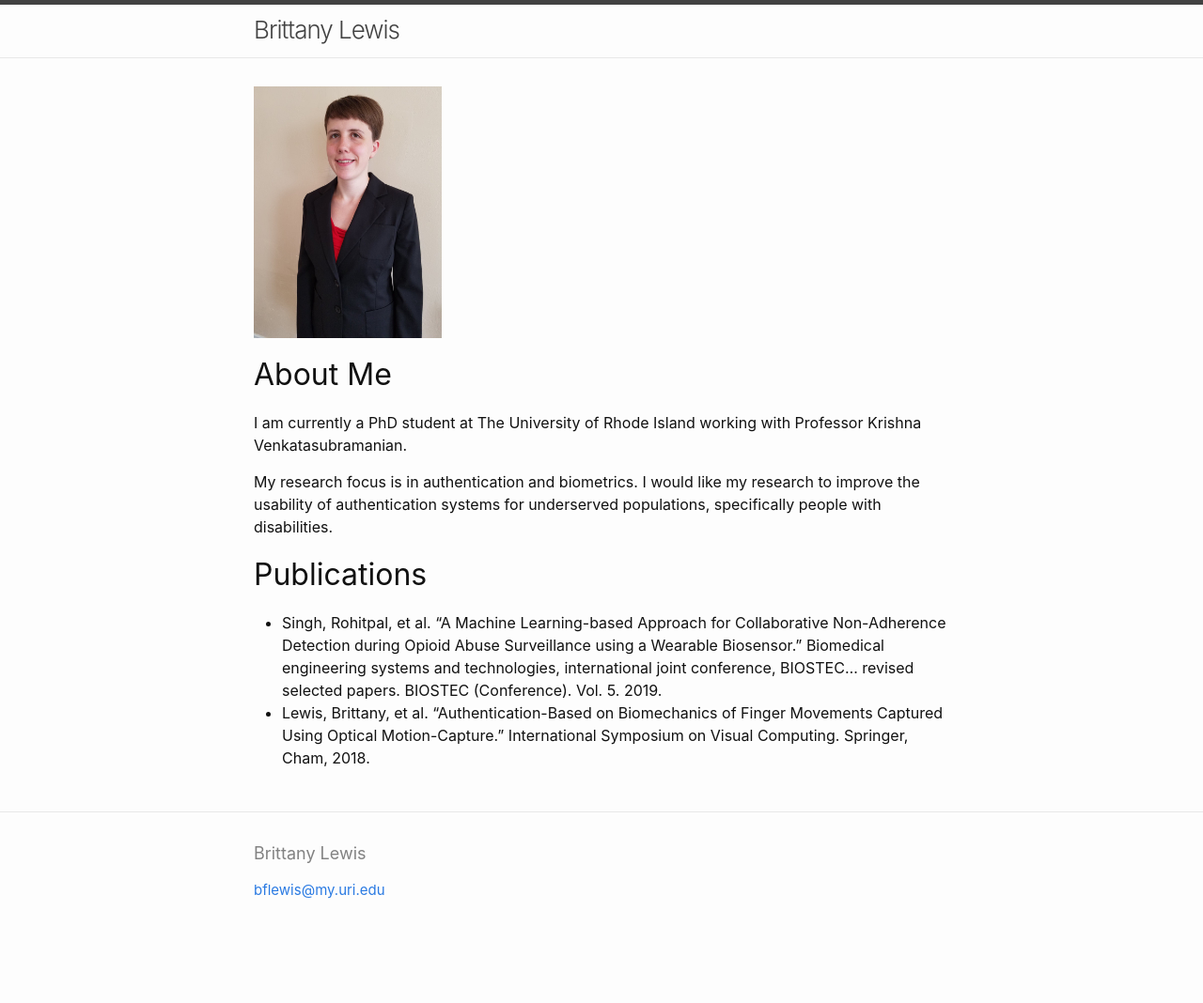
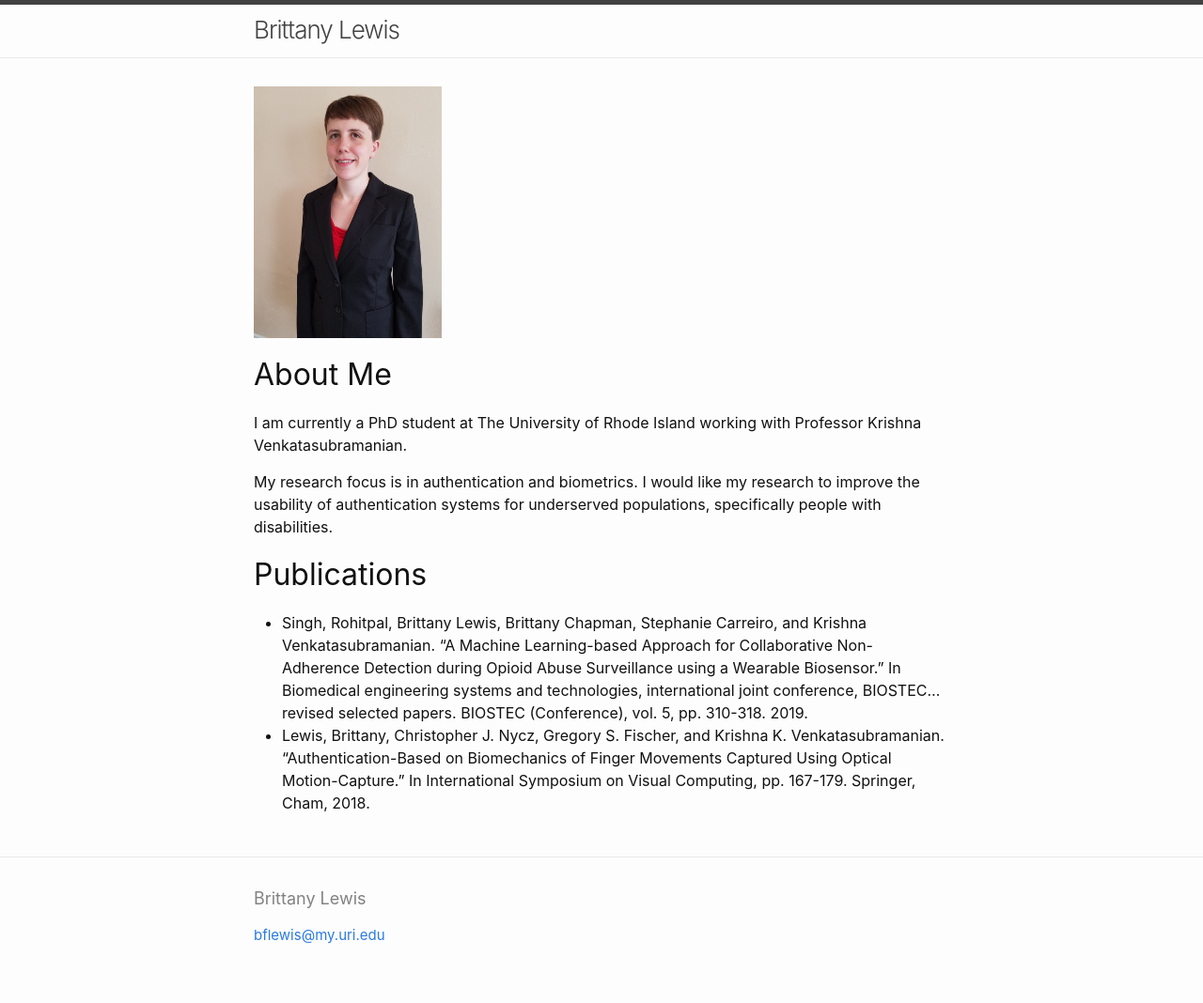
Before and after one commit to bgradel/website, a Jekyll site: the page built from index.md, in a window 1280 px wide. Shown: the whole page at 94% size. Built offline with Jekyll 4.4.1, drawn with Linux system fonts in a browser that asks for light colours; before the commit the page ends 1020 px from its top, so only the background shows below that.

Commit message:
changing citation format from MLA to Chicago

```diff
--- a/index.md
+++ b/index.md
@@ -15,5 +15,5 @@ My research focus is in authentication and biometrics. I would like my research
 
 # Publications
 
-- Singh, Rohitpal, et al. "A Machine Learning-based Approach for Collaborative Non-Adherence Detection during Opioid Abuse Surveillance using a Wearable Biosensor." Biomedical engineering systems and technologies, international joint conference, BIOSTEC... revised selected papers. BIOSTEC (Conference). Vol. 5. 2019.
-- Lewis, Brittany, et al. "Authentication-Based on Biomechanics of Finger Movements Captured Using Optical Motion-Capture." International Symposium on Visual Computing. Springer, Cham, 2018.
+- Singh, Rohitpal, Brittany Lewis, Brittany Chapman, Stephanie Carreiro, and Krishna Venkatasubramanian. "A Machine Learning-based Approach for Collaborative Non-Adherence Detection during Opioid Abuse Surveillance using a Wearable Biosensor." In Biomedical engineering systems and technologies, international joint conference, BIOSTEC... revised selected papers. BIOSTEC (Conference), vol. 5, pp. 310-318. 2019.
+- Lewis, Brittany, Christopher J. Nycz, Gregory S. Fischer, and Krishna K. Venkatasubramanian. "Authentication-Based on Biomechanics of Finger Movements Captured Using Optical Motion-Capture." In International Symposium on Visual Computing, pp. 167-179. Springer, Cham, 2018.
```
